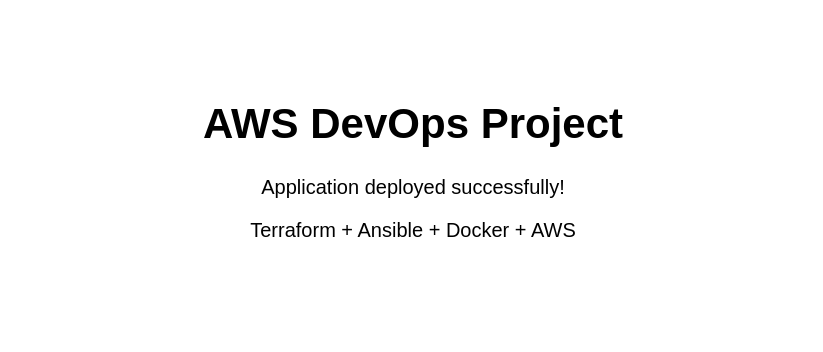
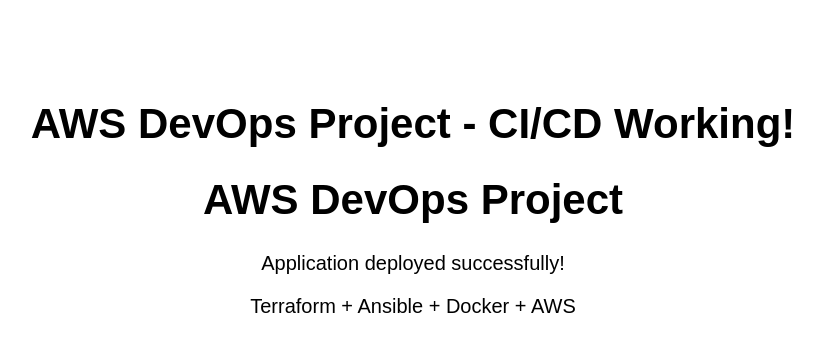
Before and after one commit to Vijay-savu/aws-infrastructure-automation, a plain HTML site: page app/index.html in a window 1280 px wide. Shown: the whole page, without its empty margins (227-1050 px from the left). Drawn offline with Linux system fonts and the light colour scheme.

Commit message:
Update title to header in index.html

```diff
--- a/app/index.html
+++ b/app/index.html
@@ -1,7 +1,7 @@
 <!DOCTYPE html>
 <html>
 <head>
-    <title>AWS DevOps Project</title>
+    <h1>AWS DevOps Project - CI/CD Working!</h1>
     <style>
         body {
             font-family: Arial, sans-serif;
```
